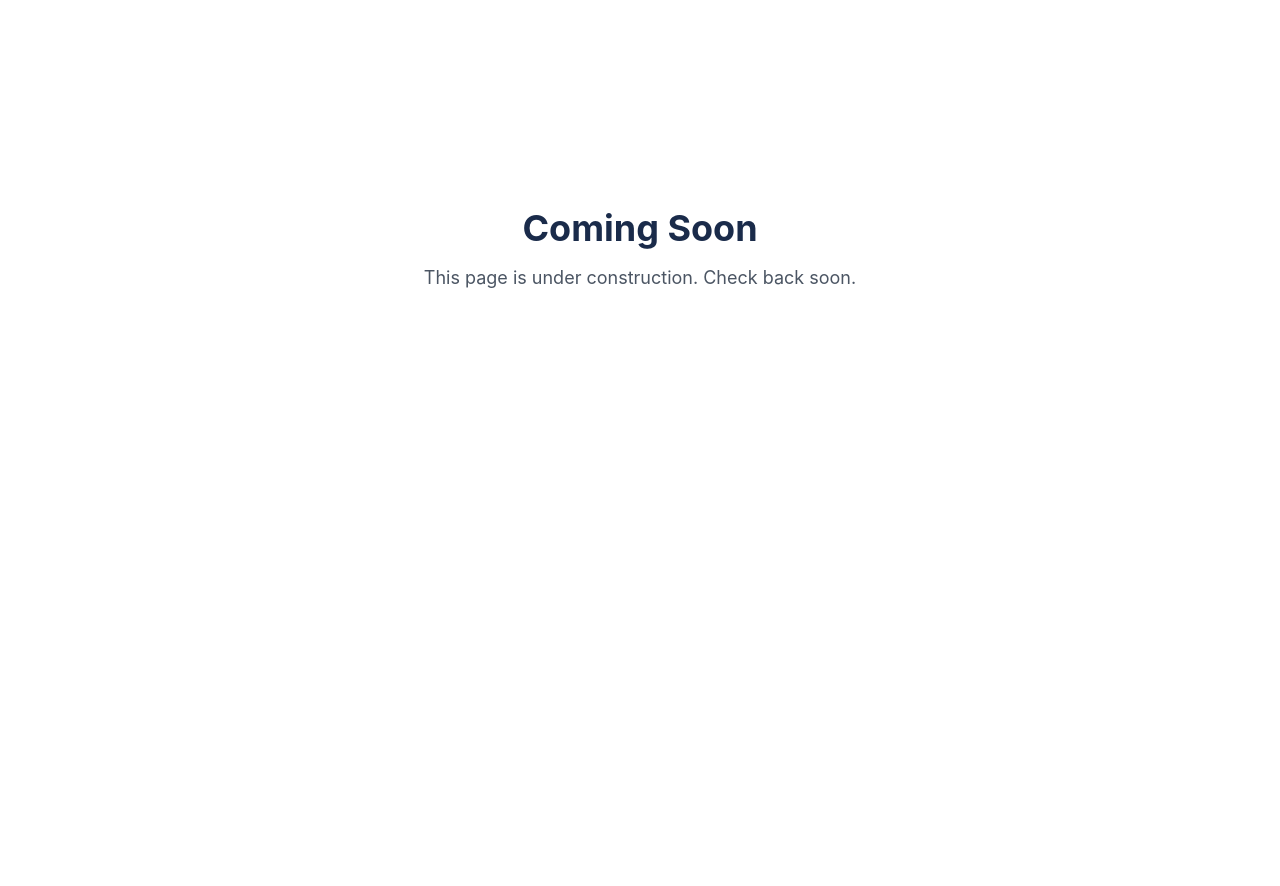
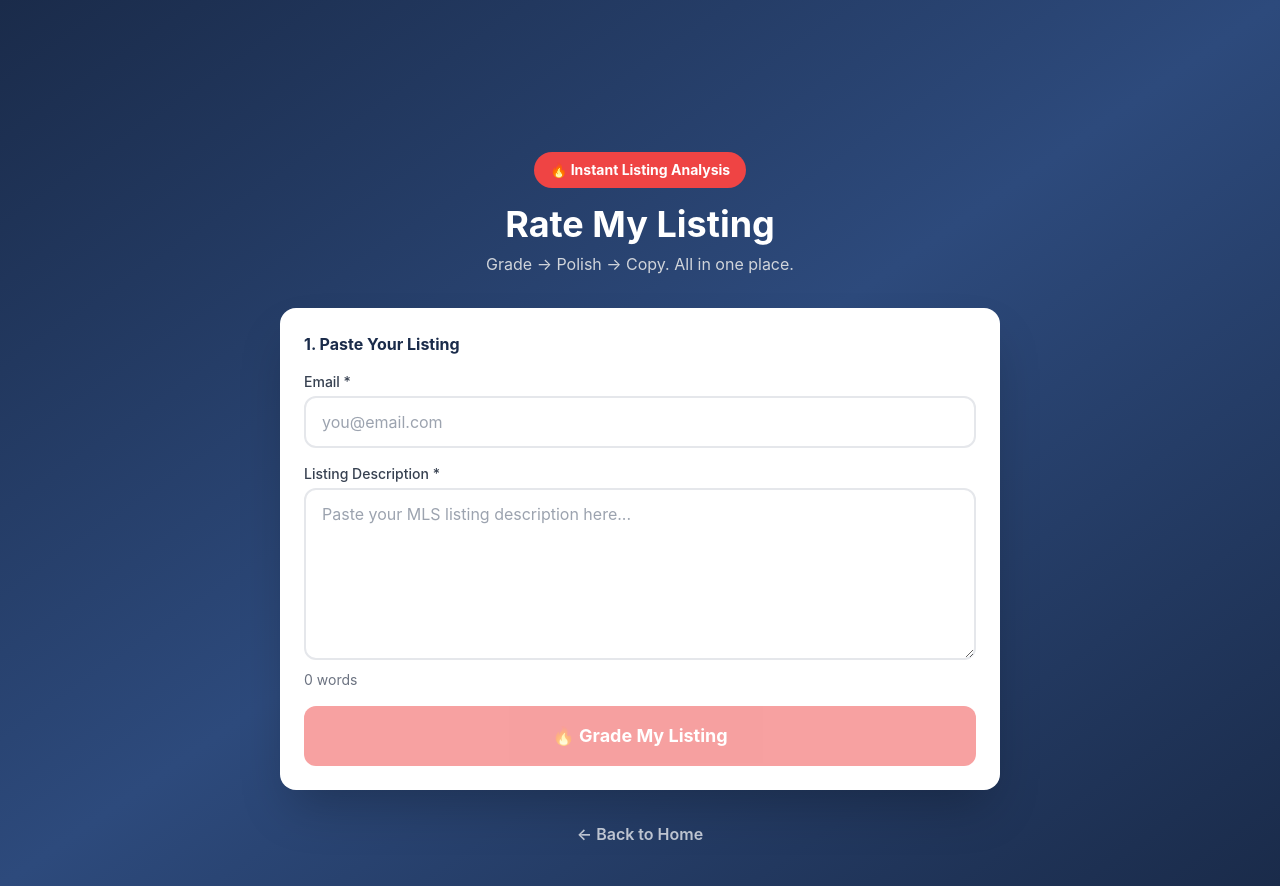
Before and after one commit to idxrealty-wq/getreadytopost.com, a Next.js app: page /rate-my-listing in a window 1280 px wide. Before the commit the page ends 800 px from the top, so only its background shows below. Built offline with nearby package versions, Linux system fonts and the light colour scheme.

Commit message:
Add Rate My Listing page

```diff
--- a/src/app/rate-my-listing/page.tsx
+++ b/src/app/rate-my-listing/page.tsx
@@ -1,9 +1,59 @@
-export default function Page() {
+"use client";
+import { useState } from 'react';
+import Link from 'next/link';
+
+export default function RateMyListingPage() {
+  const [email, setEmail] = useState('');
+  const [listing, setListing] = useState('');
+  const wordCount = listing.trim().split(/\s+/).filter(w => w).length;
+
   return (
-    <main className="pt-32 min-h-screen bg-white">
-      <div className="max-w-4xl mx-auto px-6 py-20 text-center">
-        <h1 className="text-4xl font-bold text-[#1a2b4a] mb-4">Coming Soon</h1>
-        <p className="text-gray-600 text-lg">This page is under construction. Check back soon.</p>
+    <main className="pt-20 min-h-screen bg-gradient-to-br from-[#1a2b4a] via-[#2d4a7c] to-[#1a2b4a]">
+      <div className="max-w-3xl mx-auto px-6 py-10">
+        <section className="py-8 text-center text-white">
+          <div className="max-w-2xl mx-auto px-6">
+            <div className="inline-block bg-red-500 text-white text-sm font-bold px-4 py-2 rounded-full mb-4">🔥 Instant Listing Analysis</div>
+            <h1 className="text-3xl md:text-4xl font-bold mb-2">Rate My Listing</h1>
+            <p className="text-gray-300">Grade → Polish → Copy. All in one place.</p>
+          </div>
+        </section>
+
+        <div className="bg-white rounded-2xl p-6 shadow-2xl mb-6">
+          <h2 className="font-bold text-[#1a2b4a] mb-4">1. Paste Your Listing</h2>
+          <div className="space-y-4">
+            <div>
+              <label className="block text-sm font-medium text-gray-700 mb-1">Email *</label>
+              <input
+                className="w-full px-4 py-3 border-2 border-gray-200 rounded-xl focus:border-[#c9a227] focus:outline-none"
+                placeholder="you@email.com"
+                type="email"
+                value={email}
+                onChange={(e) => setEmail(e.target.value)}
+              />
+            </div>
+            <div>
+              <label className="block text-sm font-medium text-gray-700 mb-1">Listing Description *</label>
+              <textarea
+                className="w-full px-4 py-3 border-2 border-gray-200 rounded-xl focus:border-[#c9a227] focus:outline-none"
+                placeholder="Paste your MLS listing description here..."
+                rows={6}
+                value={listing}
+                onChange={(e) => setListing(e.target.value)}
+              />
+              <p className="text-sm text-gray-500 mt-1">{wordCount} words</p>
+            </div>
+            <button
+              className="w-full bg-red-500 hover:bg-red-600 text-white py-4 rounded-xl font-bold text-lg transition disabled:opacity-50"
+              disabled={!email || !listing}
+            >
+              🔥 Grade My Listing
+            </button>
+          </div>
+        </div>
+
+        <div className="text-center mt-8">
+          <Link href="/" className="text-white/70 hover:text-white font-semibold">← Back to Home</Link>
+        </div>
       </div>
     </main>
   );
```
